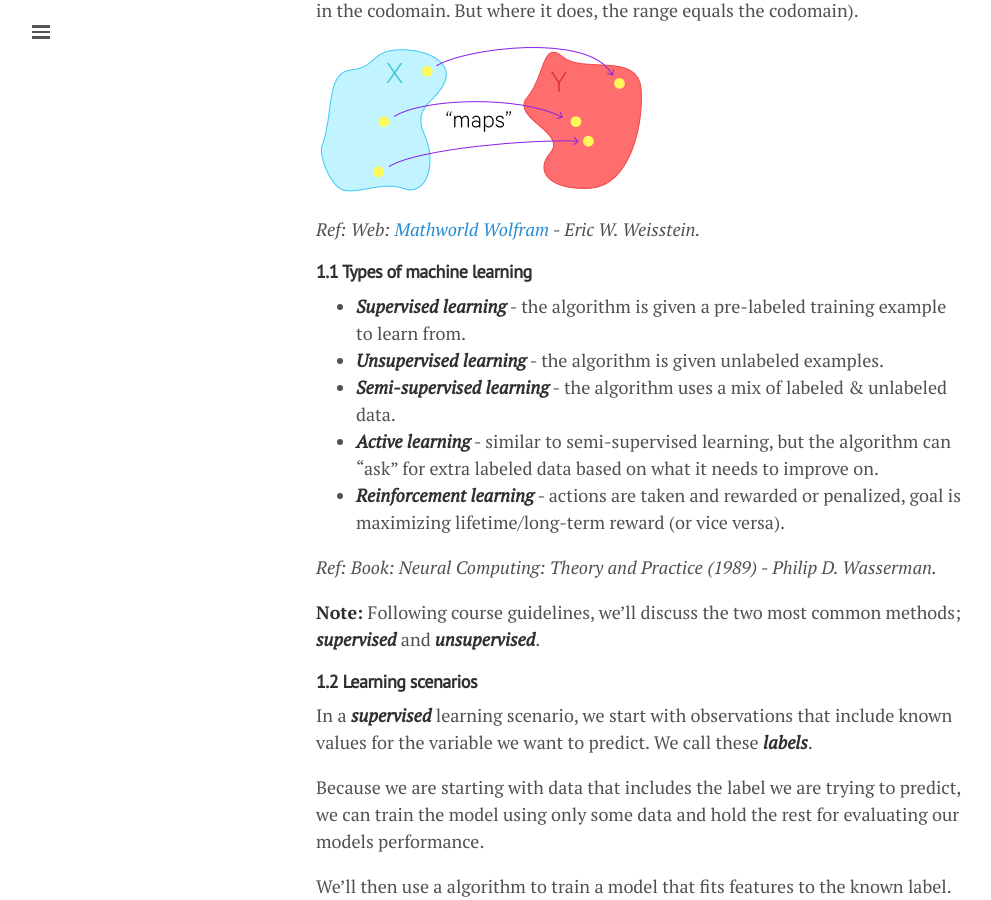
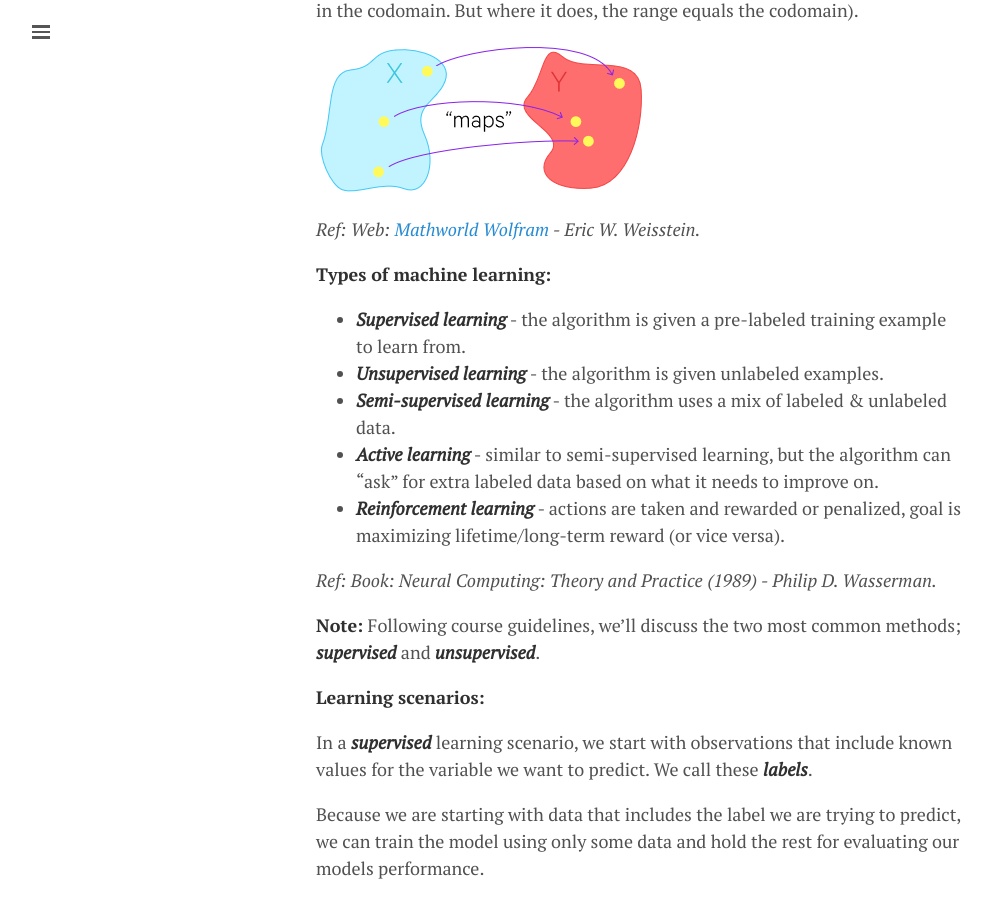
Before and after one commit to lgeurts/lgeurts.github.io, a Jekyll site: the page built from _posts/2018-06-29-artificial-intelligence-basics.md, in a window 1280 px wide and 900 px high, scrolled down 1282 px. Shown: the whole window, without its empty margins (0-991 px from the left). Built offline with Jekyll 4.4.1, drawn with Linux system fonts in a browser that asks for light colours; nearby versions of some CDN libraries.

Commit message:
Update 2018-06-29-artificial-intelligence-basics.md

```diff
--- a/_posts/2018-06-29-artificial-intelligence-basics.md
+++ b/_posts/2018-06-29-artificial-intelligence-basics.md
@@ -41,7 +41,7 @@ At heart, a function is the mapping from a set in a ***domain*** to a set in a *
 
 *Ref: Web: [Mathworld Wolfram](http://mathworld.wolfram.com/) - Eric W. Weisstein.*
 
-#### **1.1 Types of machine learning**
+**Types of machine learning:**
 
 * ***Supervised learning*** - the algorithm is given a pre-labeled training example to learn from.
 * ***Unsupervised learning*** - the algorithm is given unlabeled examples.
@@ -53,7 +53,7 @@ At heart, a function is the mapping from a set in a ***domain*** to a set in a *
 
 **Note:** Following course guidelines, we'll discuss the two most common methods; ***supervised*** and ***unsupervised***.
 
-#### **1.2 Learning scenarios**
+**Learning scenarios:**
 
 In a ***supervised*** learning scenario, we start with  observations that include known values for the variable we want to predict. We call these ***labels***.
 
```
